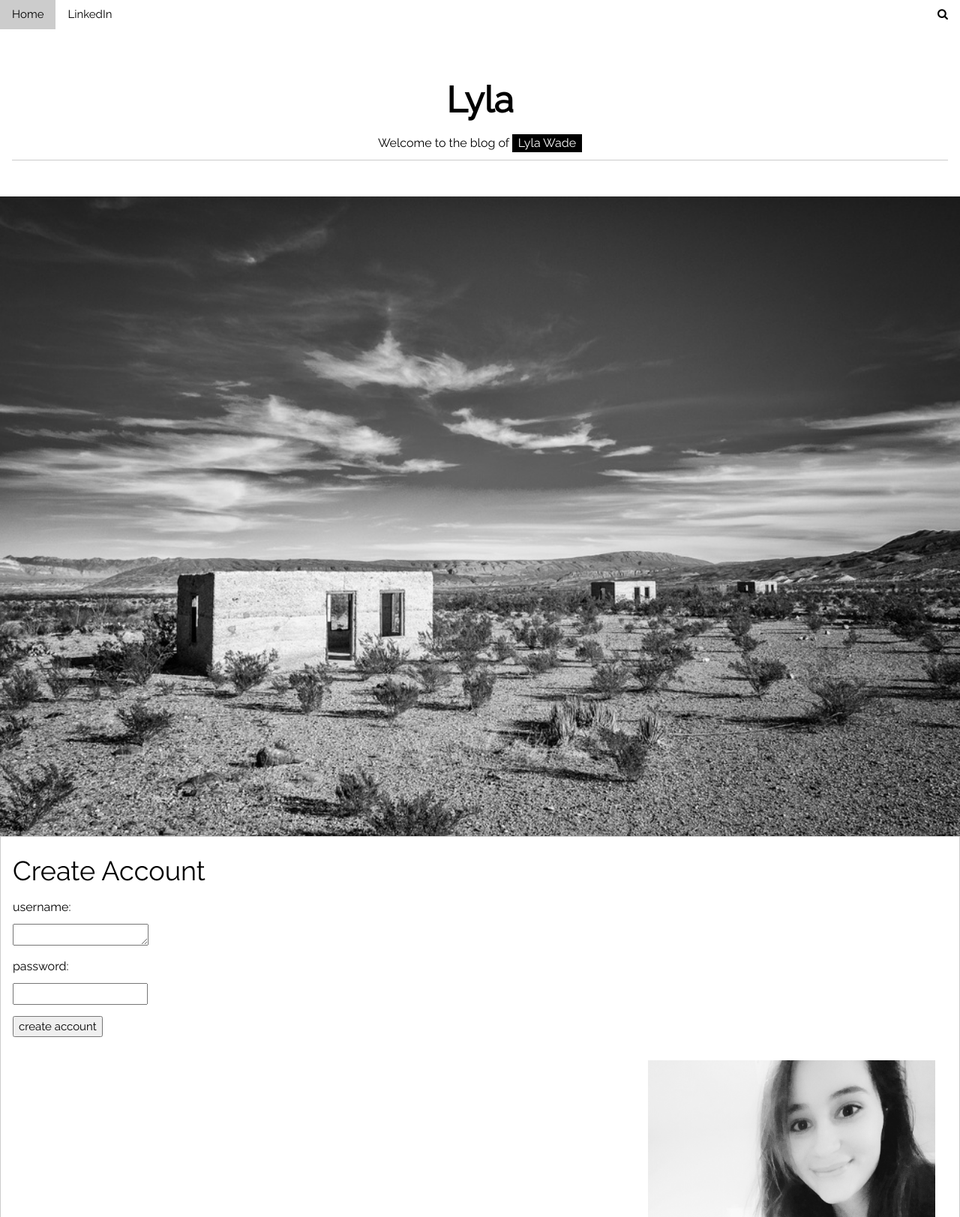
After one commit to lylawade/Personal-Website, a Flask app: page /createAccount in a window 1280 px wide. The commit adds this page. Shown: the top 1623 px of the page at 75% size. Run offline with Flask 2, Linux system fonts and the light colour scheme; data that the repository does not hold is empty; some libraries are stand-ins or nearby versions.

Commit message:
Now can create Admin account/login to create posts

```diff
--- a/routes.py
+++ b/routes.py
@@ -4,6 +4,7 @@ from sqlite3 import dbapi2 as sqlite3
 from flask_sqlalchemy import SQLAlchemy
 import socket
 from socket import gethostbyname
+from passlib.hash import sha256_crypt
 
 app = Flask(__name__)
 db = SQLAlchemy(app)
@@ -56,12 +57,20 @@ def close_db(error):
 
 #Db methods end
 #________________________________________________________________________________________
+session = {'authenticated': False, 'Admin': False}
 @app.route('/')
+def start():
+	session['authenticated'] = False
+	session['Admin'] = False
+	return redirect('/home')
+
+@app.route('/home')
 def home():
 	db = get_db()
 	cur = db.execute('select title, description, post_body, date, author, post_id from posts')
 	posts = cur.fetchall()
-	return render_template('layout.html', posts = posts)
+	isAdmin = session['Admin']
+	return render_template('layout.html', posts = posts, isAdmin = isAdmin)
 
 @app.route('/createPost', methods=['GET', 'POST'])
 def createPost():
@@ -75,14 +84,48 @@ def createPost():
 	db = get_db()
 	cur = db.execute('select title, description, post_body, date, author, post_id from posts')
 	posts = cur.fetchall()
-	return render_template('createPost.html', posts = posts)
+	return render_template('createPost.html', posts = posts, isAdmin = session['Admin'])
+
+@app.route('/createAccount', methods=['GET', 'POST'])
+def createAccount():
+	#Get posts to display
+	if(request.method == 'POST'):
+		username = request.form['username']
+		password = request.form['password']
+		#Put in database
+		addAccount(username, sha256_crypt.encrypt(password))
+
+	db = get_db()
+	cur = db.execute('select title, description, post_body, date, author, post_id from posts')
+	posts = cur.fetchall()
+	return render_template('createAccount.html', posts = posts, isAdmin = session['Admin'] )
 
 @app.route('/login', methods=['GET', 'POST'])
 def login():
-	#TO DO
-	#Only display "Create Post" page when logged in
-	#As admin/Lyla
-	return redirect('/')
+	if(request.method == 'POST'):
+		username = request.form['username']
+		password = request.form['password']
+
+		#Get expected password
+		db = get_db()
+		cur = db.execute('select password from users where username = ?', (username,))
+		expected_password = (cur.fetchone())[0]
+
+		if(sha256_crypt.verify(password,expected_password) == True):
+			flash('Logged In')
+			session['authenticated'] = True
+			if(username == "admin"):
+				session['Admin'] = True
+			return redirect('/home')
+		else:
+			flash('Login Unsuccessful')
+			return redirect('/login')
+
+	isAdmin = session['authenticated']
+	db = get_db()
+	cur = db.execute('select title, description, post_body, date, author, post_id from posts')
+	posts = cur.fetchall()
+	return render_template('login.html', posts = posts, isAdmin = isAdmin )
 
 #Routing ends
 #Helper methods begin
@@ -95,6 +138,11 @@ def addPost(title, body):
 	[title, body, "Test Description", "System User"])
 	db.commit()
 
+def addAccount(username, password):
+	db = get_db()
+	db.execute('insert into users (username, password) values (?,?)',
+	[username, password])
+	db.commit()
 
 #Helper methods end
 #_______________________________________________________________________________________
--- a/schema.sql
+++ b/schema.sql
@@ -7,3 +7,9 @@ create table posts (
 	date DATE DEFAULT (datetime('now','localtime')),
 	author integer REFERENCES user(user_id)
 );
+drop table if exists users;
+create table users (
+	user_id integer primary key autoincrement,
+	username text UNIQUE not null,
+	password text not null
+);
--- /dev/null
+++ b/templates/createAccount.html
@@ -0,0 +1,16 @@
+<!-- extend from layout.html -->
+{% extends "layout.html" %}
+
+{% block content %}
+  <h1>Create Account</h1>
+
+  <form action="" method="post" name="createAccount">
+	  <h6>username:</h6>
+      <textarea rows=1  id="username" name="username" required></textarea></br>
+	  <h6>password:</h6>
+	  <input type="password" rows=1 id="password" name="password" required/> </br>
+
+	  <p><input type="submit" value="create account"></p>
+  </form>
+
+{% endblock %}
--- a/templates/layout.html
+++ b/templates/layout.html
@@ -20,11 +20,11 @@ body {font-family: "Raleway"}
 
   <!-- replace below link with LinkedIn -->
   <a href="{{ url_for('home') }}" class="w3-bar-item w3-button">Home</a>
-  <a href="{{ url_for('login') }}" class="w3-bar-item w3-button">Login</a>
-  <a href="{{ url_for('createPost') }}" class="w3-bar-item w3-button">Create Post</a>
+  {% if (isAdmin == True) %}
+	<a href="{{ url_for('createPost') }}" class="w3-bar-item w3-button">Create Post</a>
+  {% endif %}
   <a  href="https://www.google.com" class="w3-bar-item w3-button">LinkedIn</a>
   <a href="#" class="w3-bar-item w3-button w3-right"><i class="fa fa-search"></i></a>
-
 </div>
 
 <!-- w3-content defines a container for fixed size centered content,
@@ -49,10 +49,10 @@ and is wrapped around the whole page content, except for the footer in this exam
 
   <!-- Grid -->
   <div class="w3-row w3-padding w3-border">
-	<!-- Create Post-->
+	<!-- Create Post/Login-->
 	{% block content %}
 	{% endblock %}
-	<!-- END Create Post -->
+	<!-- END Create Post/Login -->
 
 	<!-- Blog entries -->
 	<div class="w3-col l8 s12">
```
Also changed, not shown: templates/login.html (added, +16 -0 lines).
